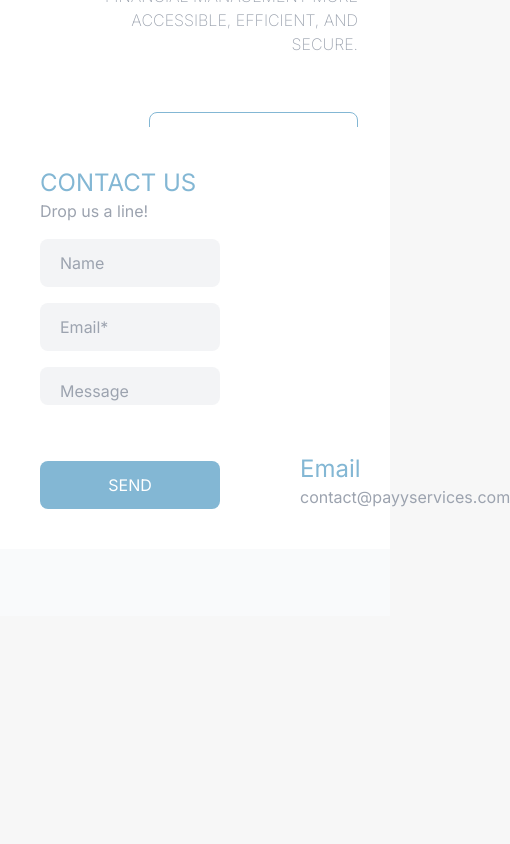
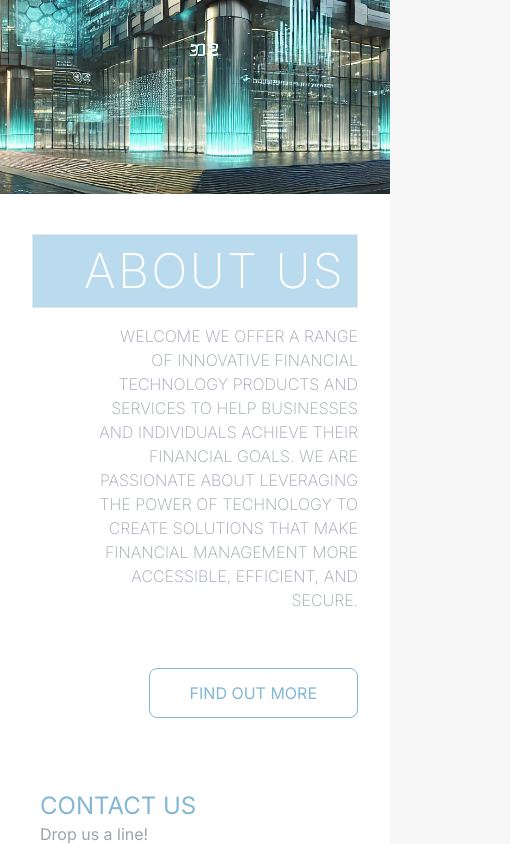
Before and after one commit to TzeYik14/test-2, a Next.js app: page / in a window 390 px wide. Shown: the part 1660-2504 px from the top of the page, 510 px wide, since content can reach past the window. Before the commit the page ends 2276 px from the top, so only its background shows below. Built offline with nearby package versions, Linux system fonts and the light colour scheme.

Commit message:
add responsive

```diff
--- a/src/app/globals.css
+++ b/src/app/globals.css
@@ -7,4 +7,5 @@ body {
   background-color: #F7F7F7;
   width: 100%;
   height: 100%;
+  overflow-x: hidden;
 }
--- a/src/components/LandingPage/Section2.tsx
+++ b/src/components/LandingPage/Section2.tsx
@@ -28,8 +28,8 @@ const branchs = [
 export default function Seciton2() {
   return (
     <div className="flex flex-col w-full max-w-[1500px] bg-gray-50 min-h-screen">
-      <div className="w-full flex flex-col lg:flex-row h-1/2">
-        <div className="w-full lg:w-1/2 h-full relative">
+      <div className="w-full grid md:grid-cols-2 grid-rows-2 md:grid-rows-1 h-full  flex-col lg:flex-row ">
+        <div className="w-full  h-full relative">
           <Image
             src={building}
             alt={branchs[0].country}
@@ -37,7 +37,7 @@ export default function Seciton2() {
             objectFit="cover"
           />
         </div>
-        <div className="w-full lg:w-1/2 flex flex-col gap-4 items-end justify-between pt-10 p-8 bg-white ">
+        <div className="w-full flex flex-col gap-4 items-end justify-between pt-10 p-8 bg-white ">
           <p className="text-5xl font-extralight tracking-wider text-white w-full text-end border p-3 bg-[#BADBED]">
             ABOUT US
           </p>
@@ -53,8 +53,9 @@ export default function Seciton2() {
           </button>
         </div>
       </div>
-      <div className="w-full h-[50vh] bg-red-900 flex">
-        <div className="bg-white w-2/3 h-full flex flex-col justify-between p-10 gap-4 ">
+
+      <div className="w-full h-[50vh] bg-red-900 flex flex-col md:flex-row">
+        <div className="bg-white w-full  md:w-2/3 h-full flex flex-col justify-between p-10 gap-4 ">
           <div>
             <p className="text-2xl text-[#83B7D4] ">CONTACT US</p>
             <p className="text-gray-400">Drop us a line!</p>
@@ -80,7 +81,7 @@ export default function Seciton2() {
             SEND
           </button>
         </div>
-        <div className="bg-white w-1/3 h-full flex flex-col justify-end p-10 gap-4 ">
+        <div className="bg-white w-full md:w-1/3 h-full flex flex-col justify-end p-10 gap-4 ">
           <div className="text-end flex flex-col ">
             <p className="text-2xl text-[#83B7D4]">Email</p>
             <p className="text-gray-400">contact@payyservices.com</p>
--- a/src/components/NavBar/NavBar.tsx
+++ b/src/components/NavBar/NavBar.tsx
@@ -11,7 +11,7 @@ const link = [
 ];
 const NavBar: React.FC = () => {
   return (
-    <nav className="bg-white w-full p-5 shadow-md fixed z-10">
+    <nav className="bg-white w-screen p-5 shadow-md fixed z-10">
       <div className="container mx-auto flex justify-between items-center max-w-[900px] text-sm font-light">
         <div className="font-bold text-lg">
             <Image src={logo} alt="Payy" width={70} height={70} />
```
